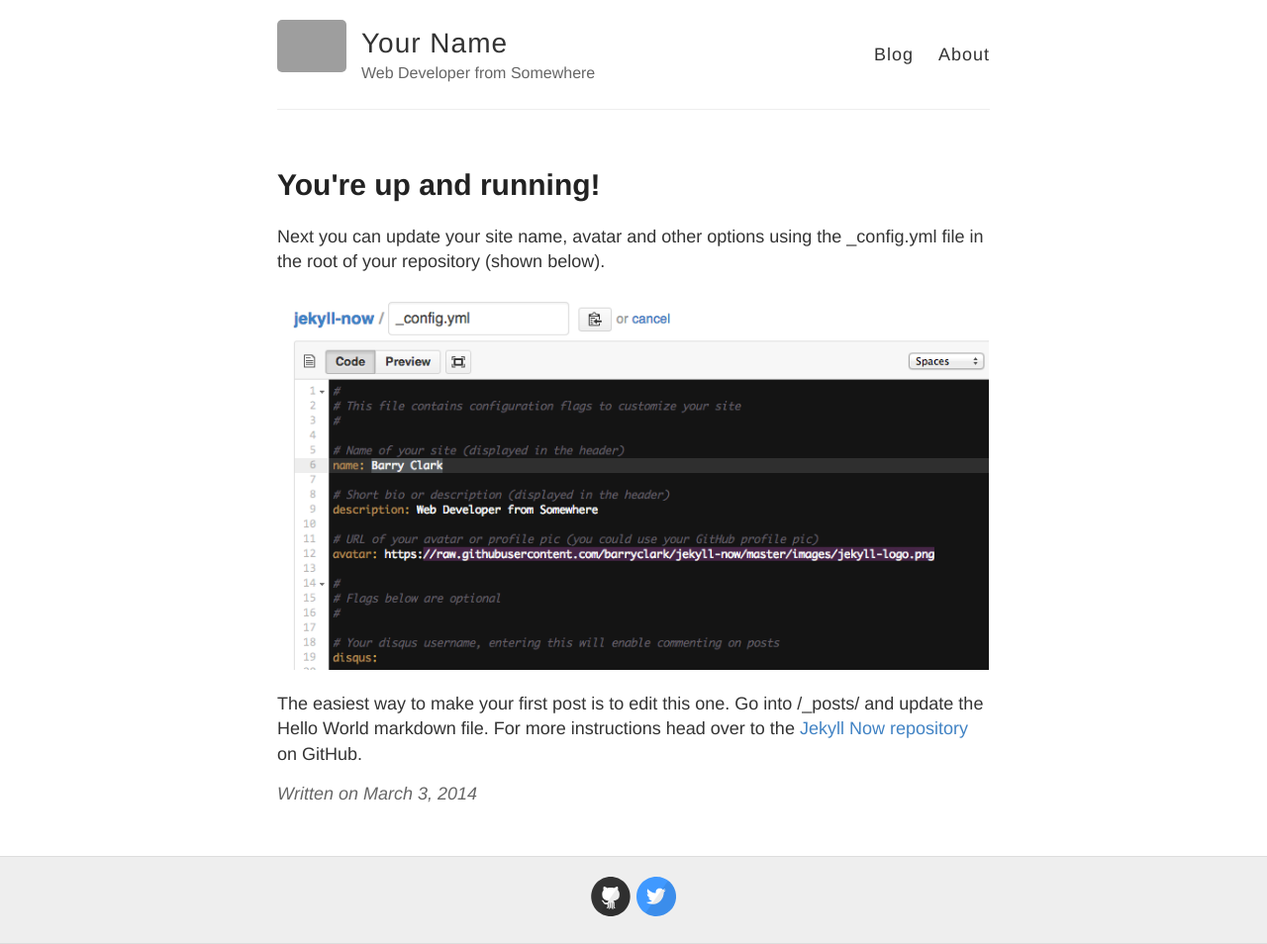
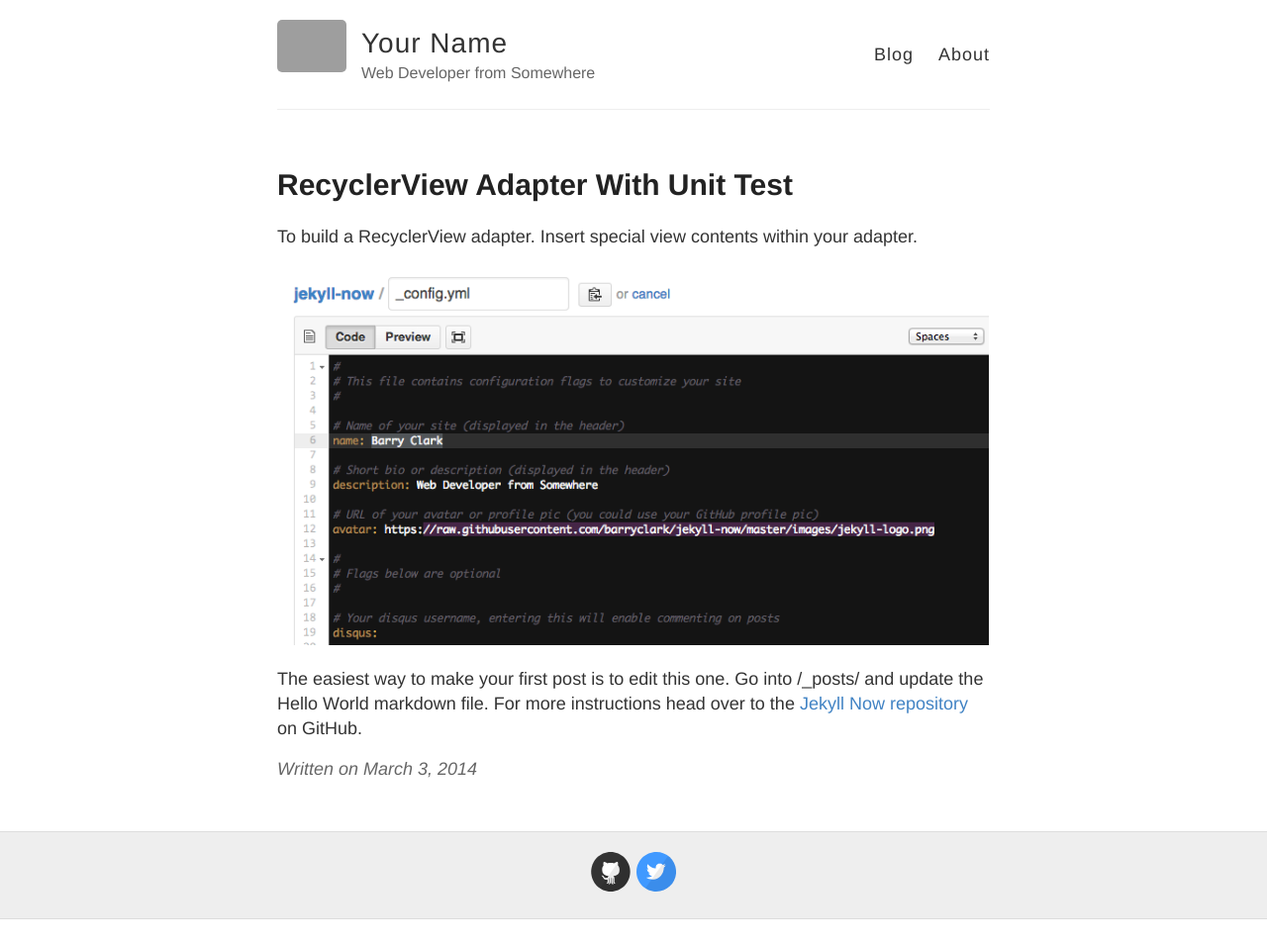
Before and after one commit to teoboonkeat/teoboonkeat.github.io, a Jekyll site: the page built from _posts/2014-3-3-Hello-World.md, in a window 1280 px wide. Shown: the whole page at 99% size. Built offline with Jekyll 4.4.1, drawn with Linux system fonts in a browser that asks for light colours; after the commit the page ends 929 px from its top, so only the background shows below that; grey boxes are pictures that could not be loaded.

Commit message:
Update 2014-3-3-Hello-World.md
Change some text.

```diff
--- a/_posts/2014-3-3-Hello-World.md
+++ b/_posts/2014-3-3-Hello-World.md
@@ -1,9 +1,9 @@
 ---
 layout: post
-title: You're up and running!
+title: RecyclerView Adapter With Unit Test
 ---
 
-Next you can update your site name, avatar and other options using the _config.yml file in the root of your repository (shown below).
+To build a RecyclerView adapter. Insert special view contents within your adapter.
 
 ![_config.yml]({{ site.baseurl }}/images/config.png)
 
```
